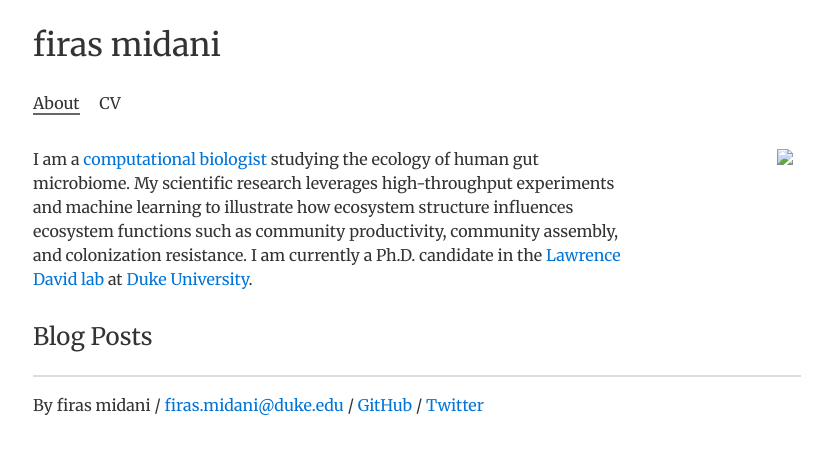
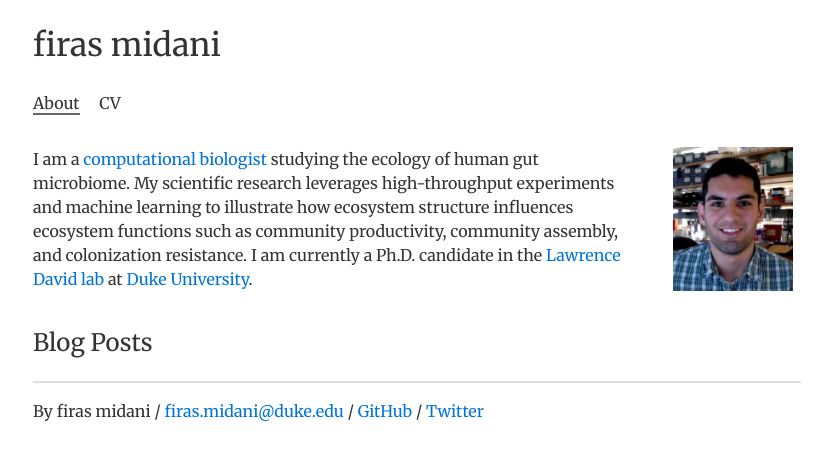
Before and after one commit to firasmidani/firasmidani.github.io, a Jekyll site: the page built from about.html, in a window 1280 px wide. Shown: the top 460 px of the page, without its empty margins (223-1055 px from the left). Built offline with Jekyll 4.4.1, drawn with Linux system fonts in a browser that asks for light colours.

Commit message:
Update about.html

```diff
--- a/about.html
+++ b/about.html
@@ -19,7 +19,7 @@
       </p1>
     </td>
     <td align="right" style="padding-left:0px">
-<img src="/assets/midani_head.png" width="120px" class="img-polaroid" opacity="0.5";/>
+<img src="/assets/img/midani_head.png" width="120px" class="img-polaroid" opacity="0.5";/>
     </td>
   </tr>
 </table>
```
